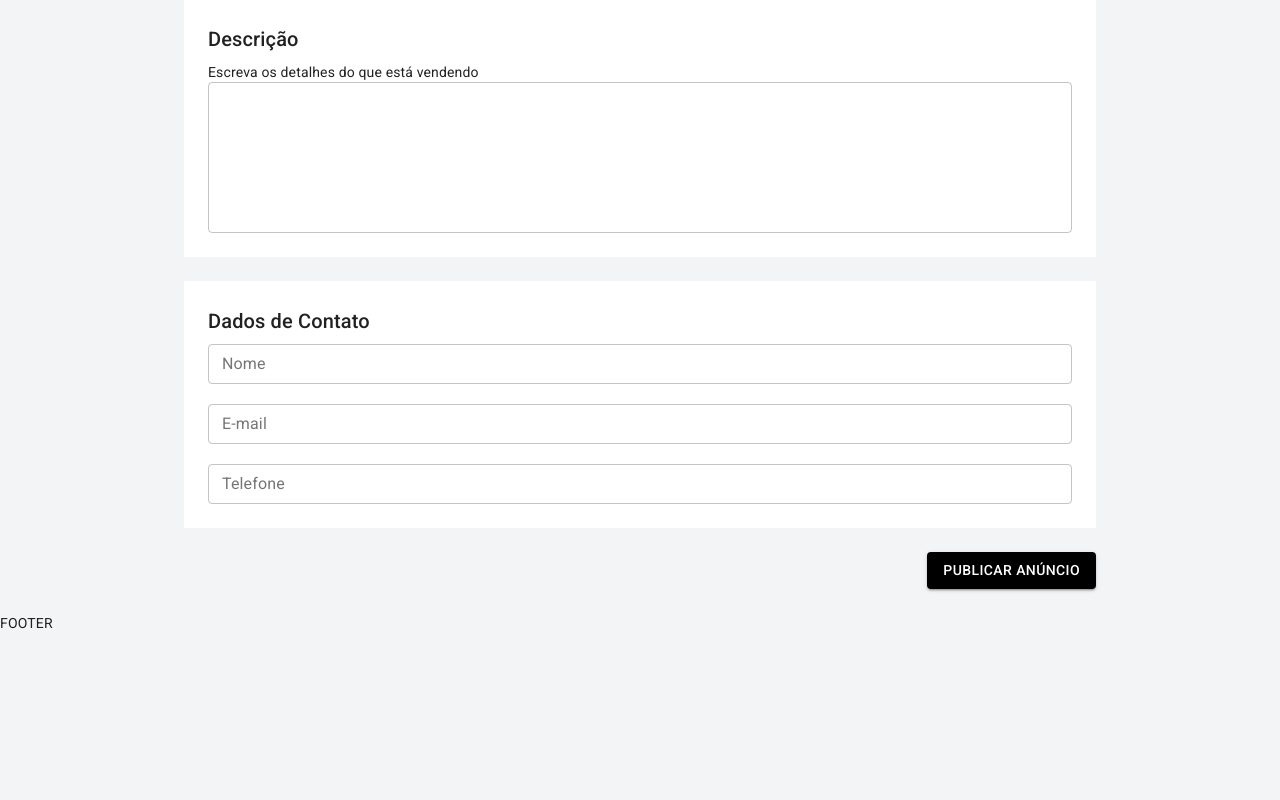
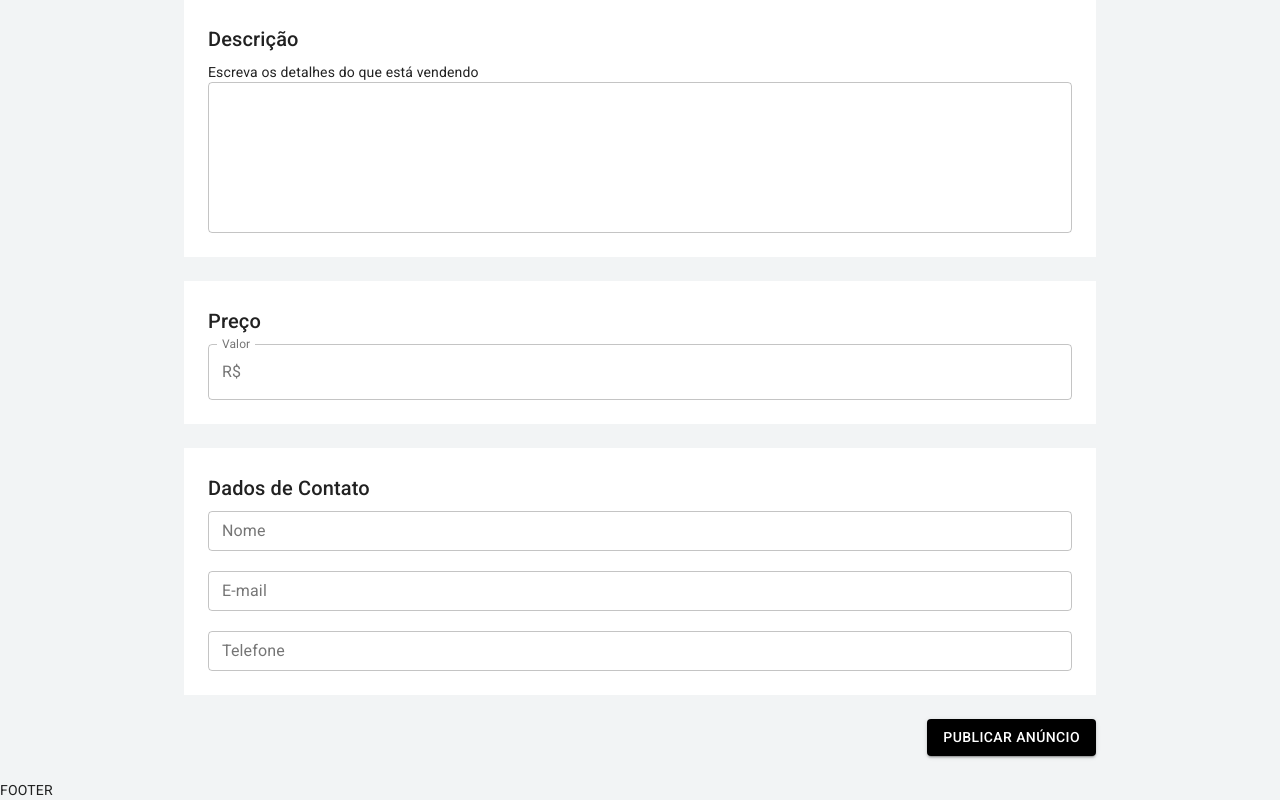
Before and after one commit to paulojrc52/anunxiar, a Next.js app: page /user/publish in a window 1280 px wide. Shown: the part 823-1623 px from the top of the page. Before the commit the page ends 1456 px from the top, so only its background shows below. Built offline with nearby package versions, Linux system fonts and the light colour scheme.

Commit message:
Adicionando Box de preco

```diff
--- a/pages/user/publish.js
+++ b/pages/user/publish.js
@@ -8,7 +8,11 @@
   IconButton,
   Select,
   TextField,
-  Typography
+  Typography,
+  FormControl,
+  InputLabel,
+  OutlinedInput,
+  InputAdornment,
 }from '@material-ui/core'
 import { makeStyles } from '@material-ui/core'
 import { DeleteForever } from '@material-ui/icons'
@@ -220,6 +224,21 @@
         </Box>
       </Container>
 
+      <Container maxWidth='md' className={classes.boxContainer}>
+        <Box className={classes.box}>
+          <Typography component='h6' variant='h6' color='textPrimary' gutterBottom>
+            Preço
+          </Typography>
+          <FormControl fullWidth variant='outlined'>
+            <InputLabel>Valor</InputLabel>
+            <OutlinedInput
+              onChange={() => {}}
+              startAdornment={<InputAdornment position='start'>R$</InputAdornment>}
+              labelWidth={40}
+            />
+          </FormControl>
+        </Box>
+      </Container>
 
       <Container maxWidth='md' className={classes.boxContainer} >
         <Box className={classes.box}>
```
